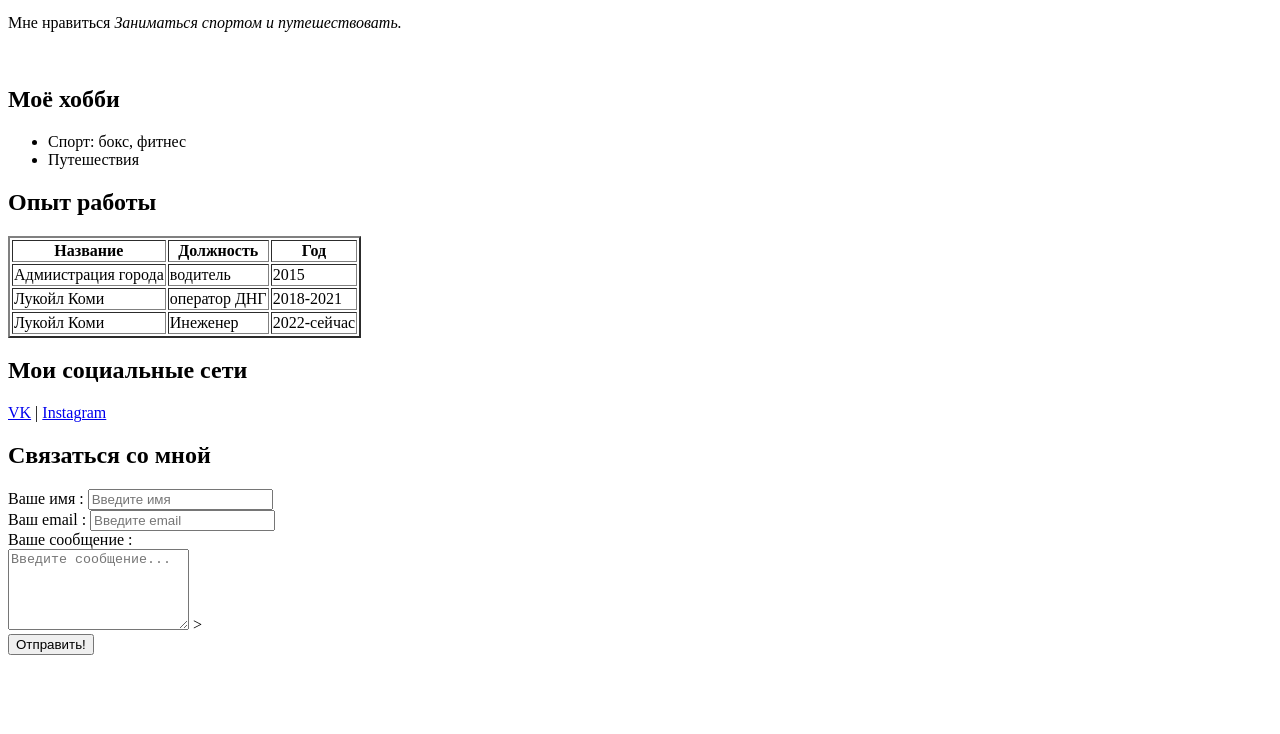
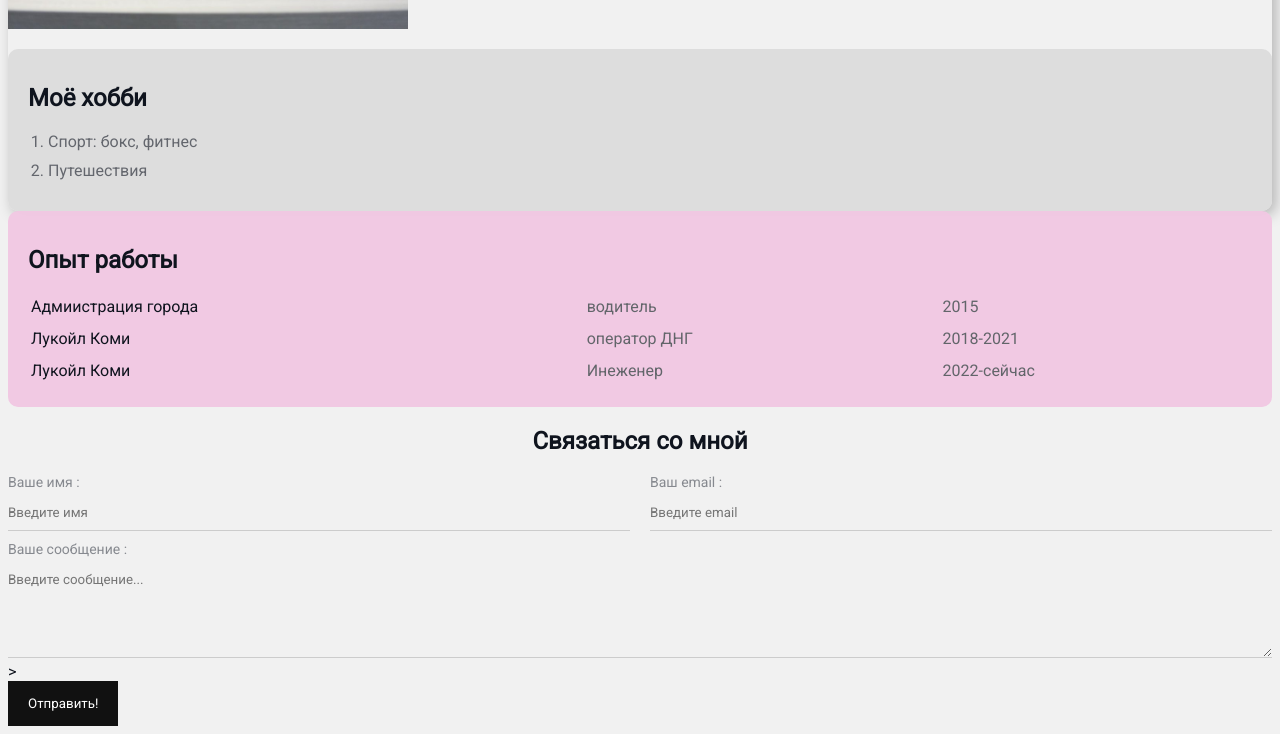
Before and after one commit to EvgeniyNosachev/Resume, a plain HTML site: page index.html in a window 1280 px wide. Shown: the part 245-979 px from the top of the page. Before the commit the page ends 908 px from the top, so only its background shows below. Drawn offline with Linux system fonts and the light colour scheme.

Commit message:
Add styles

```diff
--- a/index.html
+++ b/index.html
@@ -7,10 +7,14 @@
     <meta name="keywards" content="Evgeniy, cv, Resume" />
     <meta name="discription" content="Это сайт - резюме Евгения Носачёва" />
     <title>Resume</title>
+
+    <link rel="stylesheet" href="style.css" />
   </head>
   <body>
-    <img src="minimalizm.jpg" alt="My image" width="200" />
-
+    <div class="container">
+      <div class="info">
+        <img src="minimalizm.jpg" alt="Evgeniy Nosachev" width="400" />
+        <div class="info-text">
           <h1>Evgeniy Nosachev</h1>
 
           <p>
@@ -22,21 +26,40 @@
             <em>Заниматься спортом и путешествовать.</em>
           </p>
           <br />
+
+          <h4>Мои социальные сети</h4>
+          <a href="https://www.vk.com/id165152395" target="_blank"> VK</a>
+          |
+          <a href="http://www.instogram.com/nosachev_evgeniyyy" target="_black"
+            >Instagram</a
+          >
+        </div>
+
+    </div>
+          <div class="card bg-green">
             <h2>Моё хобби</h2>
-    <ul>
+
+            <ol class="list">
               <li>Спорт: бокс, фитнес</li>
+
               <li>Путешествия</li>
-    </ul>
+            </ol>
+          </div>
+        </div>
+      </div>
+    </div>
+
+      <div class="card bg-red">
         <h2>Опыт работы</h2>
 
-    <table border="2">
-      <thead>
+        <table class="table">
+          <!-- <thead>
             <tr>
               <th>Название</th>
               <th>Должность</th>
               <th>Год</th>
             </tr>
-      </thead>
+          </thead> -->
           <tbody>
             <tr>
               <td>Адмиистрация города</td>
@@ -57,29 +80,24 @@
             </tr>
           </tbody>
         </table>
+      </div>
 
-    <h2>Мои социальные сети</h2>
-    <a href="https://www.vk.com/id165152395" target="_blank"> VK</a>
-    |
-    <a href="http://www.instogram.com/nosachev_evgeniyyy" target="_black"
-      >Instagram</a
-    >
-
+      <form action="/" class="form">
         <h2>Связаться со мной</h2>
-    <form action="/">
-      <div>
+        <div class="form-row">
+          <div class="form-group">
             <label for="name">Ваше имя : </label>
             <input type="text" id="name" placeholder="Введите имя" />
           </div>
 
-      <div>
+          <div class="form-group">
             <label for="email">Ваш email : </label>
             <input type="email" id="email" placeholder="Введите email " />
           </div>
+        </div>
 
-      <div>
+        <div class="form-group">
           <label for="">Ваше сообщение : </label>
-        <br />
 
           <textarea
             id="message"
@@ -89,7 +107,8 @@
           ></textarea>
           >
         </div>
-      <input type="submit" value="Отправить!" />
+        <input type="submit" class="btn" value="Отправить!" />
       </form>
+    </div>
   </body>
 </html>
--- /dev/null
+++ b/style.css
@@ -0,0 +1,153 @@
+@import url("https://fonts.googleapis.com/css2?family=Roboto&family=Rubik:wght@600&display=swap");
+
+body {
+  font-family: "Roboto", sans-serif;
+  font-size: 16px;
+  font-weight: normal;
+  background: #f1f1f1;
+  color: #0f141e;
+}
+
+.info {
+  margin-bottom: 20px;
+  display: flex;
+}
+
+@media (max-width: 666px) {
+  .info {
+    display: block;
+    text-align: center;
+  }
+}
+.info-text {
+  margin-left: 40px;
+}
+
+.info-text p {
+  font-style: italic;
+  font-weight: bold;
+  color: #74787c;
+  margin: 0;
+}
+.info-text h4 {
+  margin-bottom: 20px;
+}
+
+.card {
+  border-radius: 10px;
+  padding: 15px 20px;
+}
+
+a {
+  color: #000;
+  text-decoration: none;
+}
+a:hover {
+  text-decoration: underline;
+}
+
+a:active {
+  color: blue;
+}
+a:visited {
+  color: grey;
+}
+
+.bg-yellow {
+  background: #e2e0c3;
+}
+.bg-red {
+  background: #f1c9e3fc;
+}
+.bg-green {
+  background: #dadadadc;
+}
+
+.container {
+  border-radius: 10px;
+
+  box-sizing: border-box;
+  box-shadow: 4px 4px 14px rgba(0, 0, 0, 0.25);
+}
+
+.btn {
+  background: #111;
+  padding: 15px 20px;
+  color: #fff;
+  border: none;
+  cursor: pointer;
+  font-family: inherit;
+}
+.btn:hover {
+  color: rgba(30, 252, 82, 0.839);
+  opacity: 0.9;
+}
+
+.list {
+  padding: 0 20px;
+}
+.list li {
+  color: #63666d;
+  margin-bottom: 10px;
+}
+
+.table {
+  width: 100%;
+}
+
+.table td {
+  padding-bottom: 10px;
+}
+
+.table td:nth-child(2),
+.table td:nth-child(3) {
+  color: #62656a;
+}
+
+.form h2 {
+  text-align: center;
+}
+
+.form-row {
+  margin-bottom: 10px;
+  display: flex;
+}
+
+.form-row .form-group {
+  margin-right: 20px;
+  /* display: inline-block; */
+  /* width: calc(50%-20px); */
+  width: 50%;
+}
+
+.form-row .form-group:last-child {
+  margin-right: 0;
+}
+@media (max-width: 650px) {
+  .form-row {
+    display: block;
+  }
+  .form-row .from-group {
+    width: 100%;
+    margin-right: 0;
+    margin-bottom: 10px;
+  }
+}
+.form-group label {
+  display: block;
+  font-size: 14px;
+  color: #86898f;
+}
+
+.form-group input,
+.form-group textarea {
+  width: 100%;
+  box-sizing: border-box;
+  border: none;
+  background: transparent;
+  border-bottom: 1px solid #ccc;
+  color: #000;
+  padding: 15px 0 10px;
+  outline: none;
+  font-family: inherit;
+}
```
Lines whose indentation alone changed are shown as unchanged.
